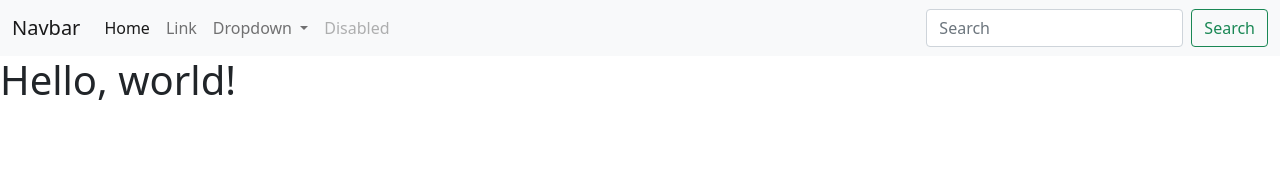
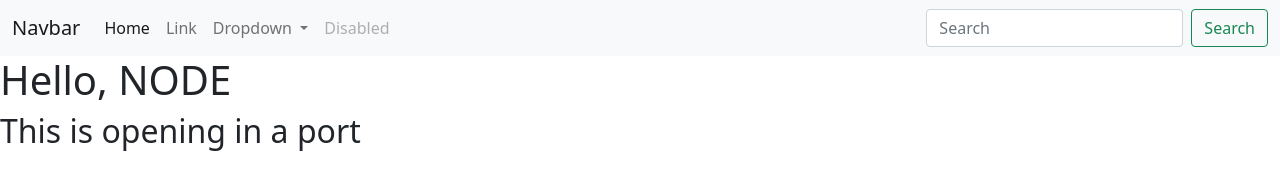
Before and after one commit to johnpapa/node-hello, a website: page index.html in a window 1280 px wide. Drawn offline with nearby package versions, Linux system fonts and the light colour scheme.

Commit message:
Update index.html

```diff
--- a/index.html
+++ b/index.html
@@ -47,7 +47,8 @@
           </div>
         </div>
       </nav>
-      <h1>Hello, world!</h1>
+      <h1>Hello, NODE</h1>
+    <h2> This is opening in a port </h2>
 
     <!-- Optional JavaScript; choose one of the two! -->
 
```
